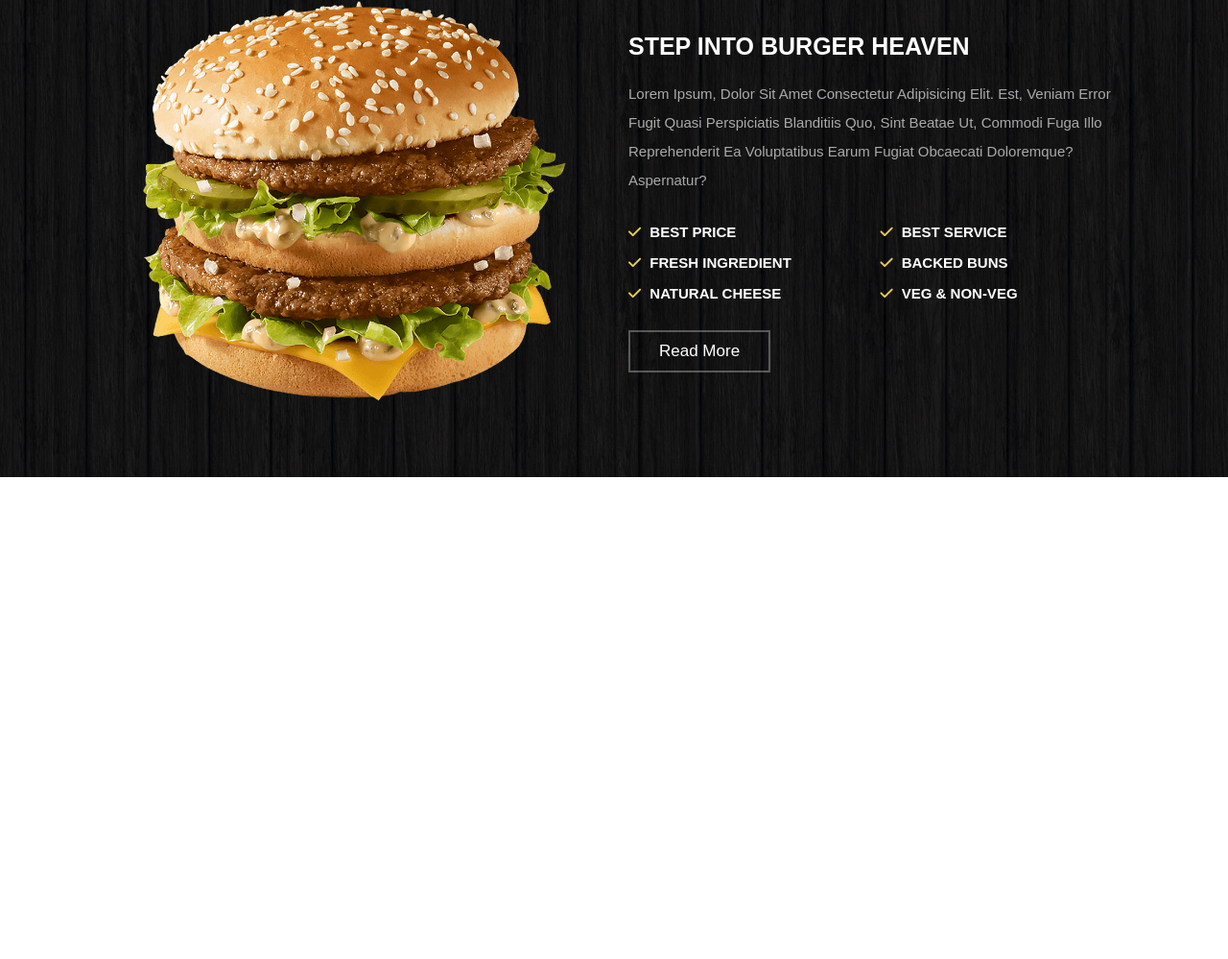
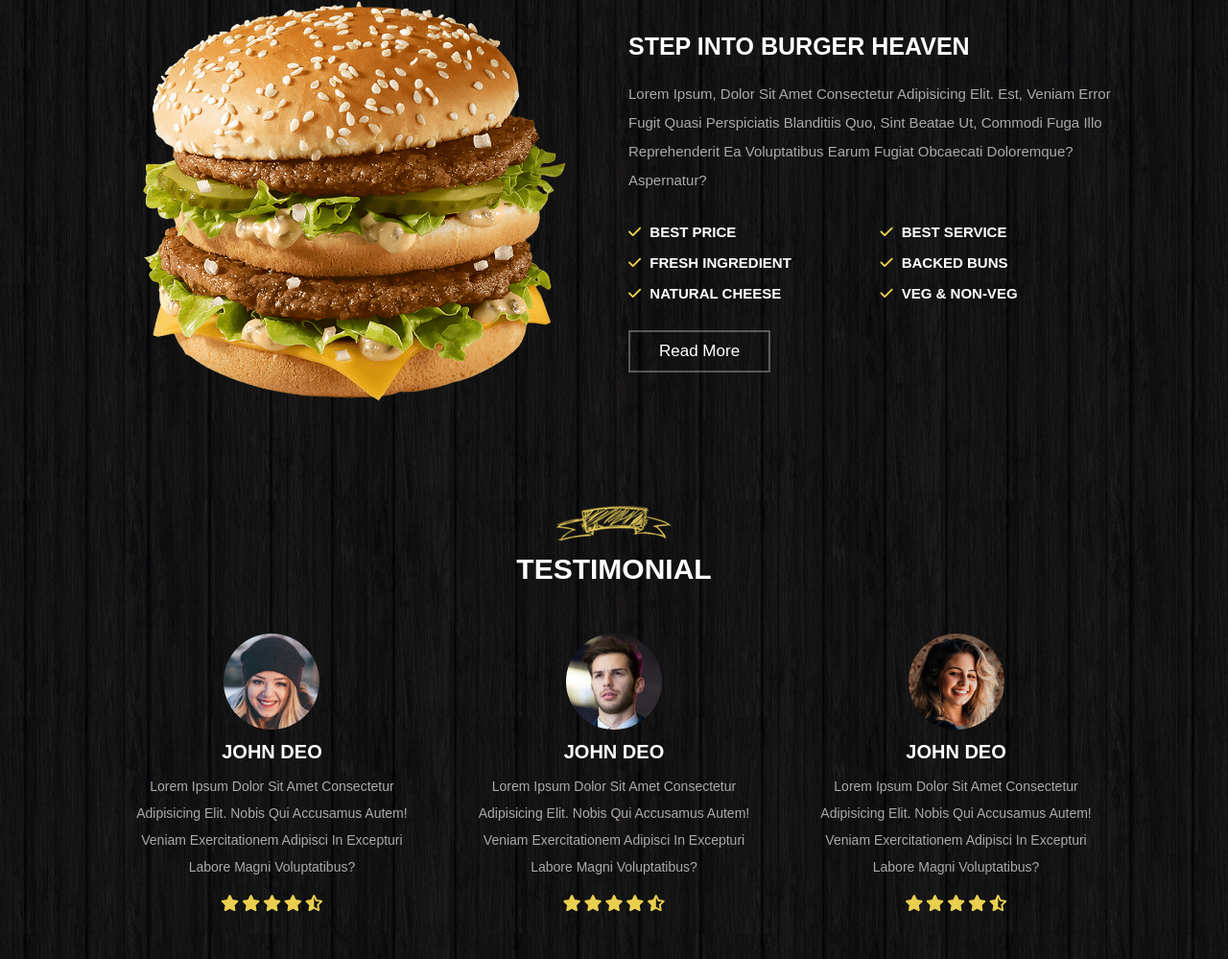
Before and after one commit to faha1999/burger, a plain HTML site: page index.html in a window 1280 px wide. Shown: the part 2442-3441 px from the top of the page at 96% size. Before the commit the page ends 2939 px from the top, so only its background shows below. Drawn offline with Linux system fonts and the light colour scheme.

Commit message:
complete reviews

```diff
--- /dev/null
+++ b/app/scss/_reviews.scss
@@ -0,0 +1,35 @@
+.reviews {
+  .box-container {
+    @include grid(31rem);
+
+    .box {
+      text-align: center;
+      padding: 2rem;
+
+      img {
+        height: 10rem;
+        width: 10rem;
+        border-radius: 50%;
+        margin-bottom: 1rem;
+      }
+
+      h3 {
+        @include title-text(2rem);
+      }
+
+      p {
+        @include grap-text(1.4rem);
+        padding: 1rem 0;
+      }
+
+      .stars {
+        padding-top: 0.5rem;
+
+        i {
+          font-size: 1.7rem;
+          color: $yellow;
+        }
+      }
+    }
+  }
+}
--- a/app/scss/style.scss
+++ b/app/scss/style.scss
@@ -7,3 +7,4 @@
 @import './service';
 @import './menu';
 @import './about';
+@import './reviews';
--- a/index.html
+++ b/index.html
@@ -209,8 +209,59 @@
     </section>
     <!-- End About-->
 
-    <!-- Start -->
-    <!-- End -->
+    <!-- Start reviews -->
+    <section class="reviews" id="reviews">
+
+        <div class="heading">
+           <img src="./app/images/title-img.png" alt="">
+           <h3>testimonial</h3>
+        </div>
+
+        <div class="box-container">
+
+           <div class="box" data-aos="fade-up" data-aos-delay="150">
+              <img src="./app/images/pic-1.png" alt="">
+              <h3>john deo</h3>
+              <p>Lorem ipsum dolor sit amet consectetur adipisicing elit. Nobis qui accusamus autem! Veniam exercitationem adipisci in excepturi labore magni voluptatibus?</p>
+              <div class="stars">
+                 <i class="fas fa-star"></i>
+                 <i class="fas fa-star"></i>
+                 <i class="fas fa-star"></i>
+                 <i class="fas fa-star"></i>
+                 <i class="fas fa-star-half-alt"></i>
+              </div>
+           </div>
+
+           <div class="box" data-aos="fade-up" data-aos-delay="300">
+              <img src="./app/images/pic-2.png" alt="">
+              <h3>john deo</h3>
+              <p>Lorem ipsum dolor sit amet consectetur adipisicing elit. Nobis qui accusamus autem! Veniam exercitationem adipisci in excepturi labore magni voluptatibus?</p>
+              <div class="stars">
+                 <i class="fas fa-star"></i>
+                 <i class="fas fa-star"></i>
+                 <i class="fas fa-star"></i>
+                 <i class="fas fa-star"></i>
+                 <i class="fas fa-star-half-alt"></i>
+              </div>
+           </div>
+
+           <div class="box" data-aos="fade-up" data-aos-delay="450">
+              <img src="./app/images/pic-3.png" alt="">
+              <h3>john deo</h3>
+              <p>Lorem ipsum dolor sit amet consectetur adipisicing elit. Nobis qui accusamus autem! Veniam exercitationem adipisci in excepturi labore magni voluptatibus?</p>
+              <div class="stars">
+                 <i class="fas fa-star"></i>
+                 <i class="fas fa-star"></i>
+                 <i class="fas fa-star"></i>
+                 <i class="fas fa-star"></i>
+                 <i class="fas fa-star-half-alt"></i>
+              </div>
+           </div>
+
+        </div>
+
+    </section>
+    <!-- End reviews -->
 
     <!-- Start -->
     <!-- End -->
```
Also changed, not shown: app/css/style.min.css, 1 other file.
